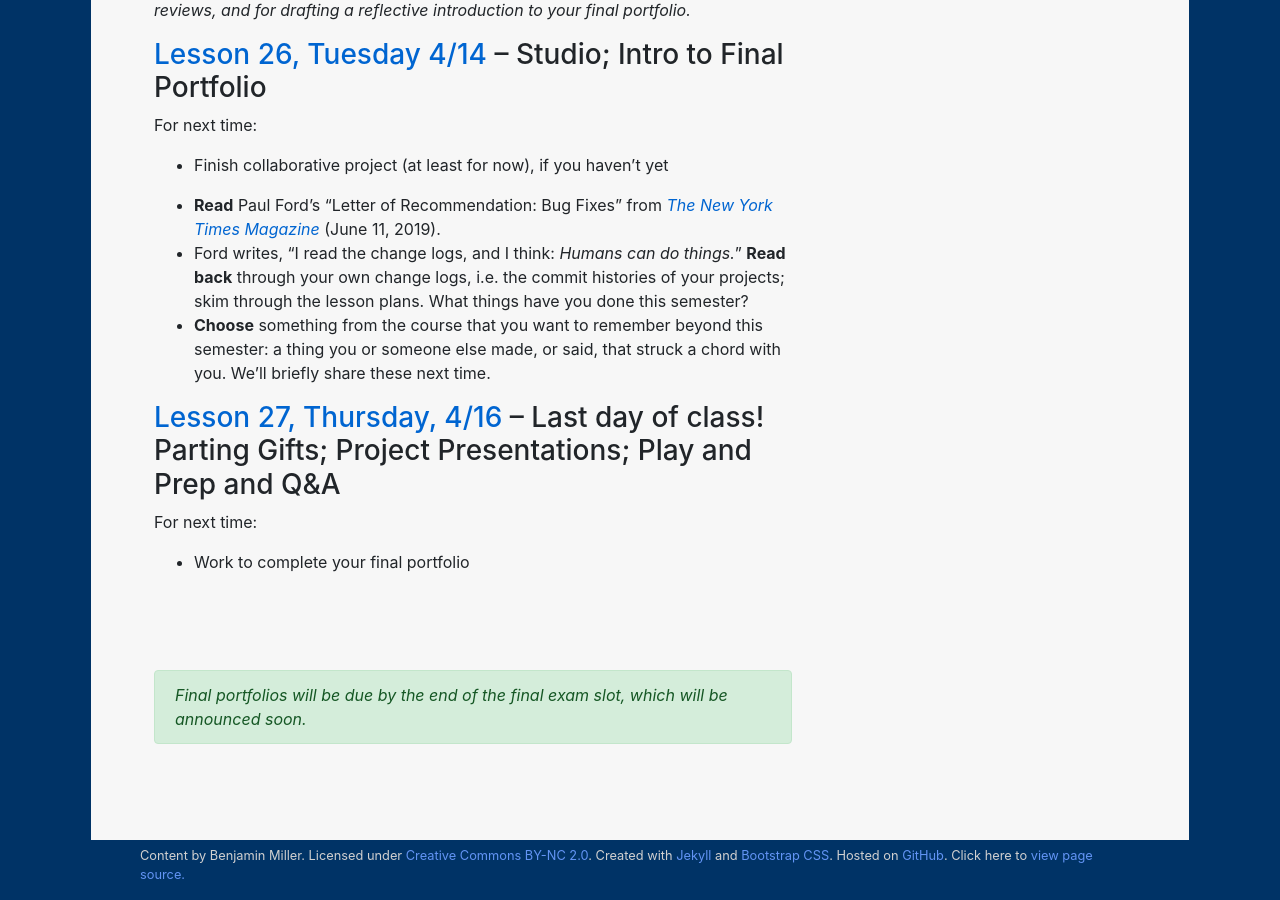
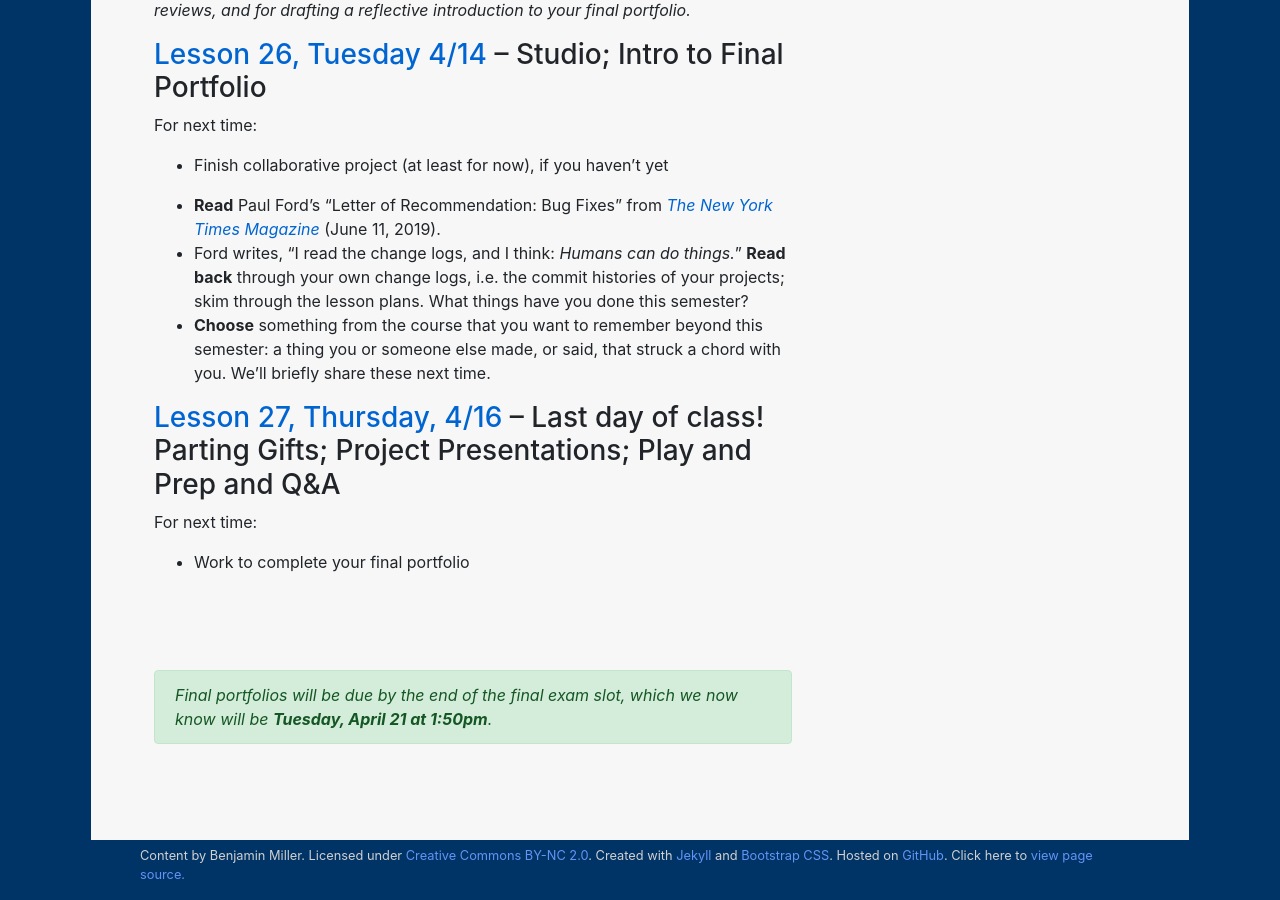
Before and after one commit to benmiller314/cdm2020spring, a Jekyll site: the page built from schedule.md, in a window 1280 px wide and 900 px high, scrolled down 7385 px. Built offline with Jekyll 4.4.1, drawn with Linux system fonts in a browser that asks for light colours; our own code applies the rules of GitHub Pages for plain Markdown files.

Commit message:
add final portfolio deadline

```diff
--- a/schedule.md
+++ b/schedule.md
@@ -297,5 +297,5 @@ For next time:
 
 &nbsp;
 <div class="alert alert-success">
-<em>Final portfolios will be due by the end of the final exam slot, which will be announced soon.</em>
+<em>Final portfolios will be due by the end of the final exam slot, which we now know will be <strong>Tuesday, April 21 at 1:50pm</strong>.</em>
 </div>
```
